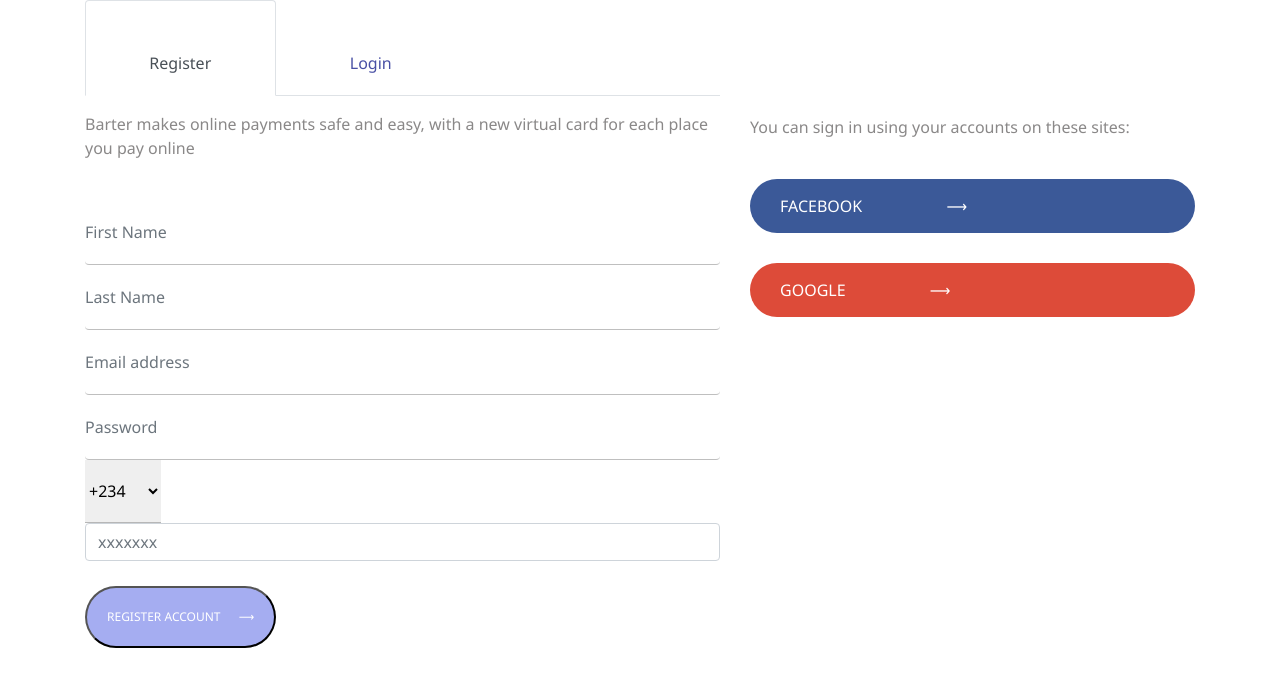
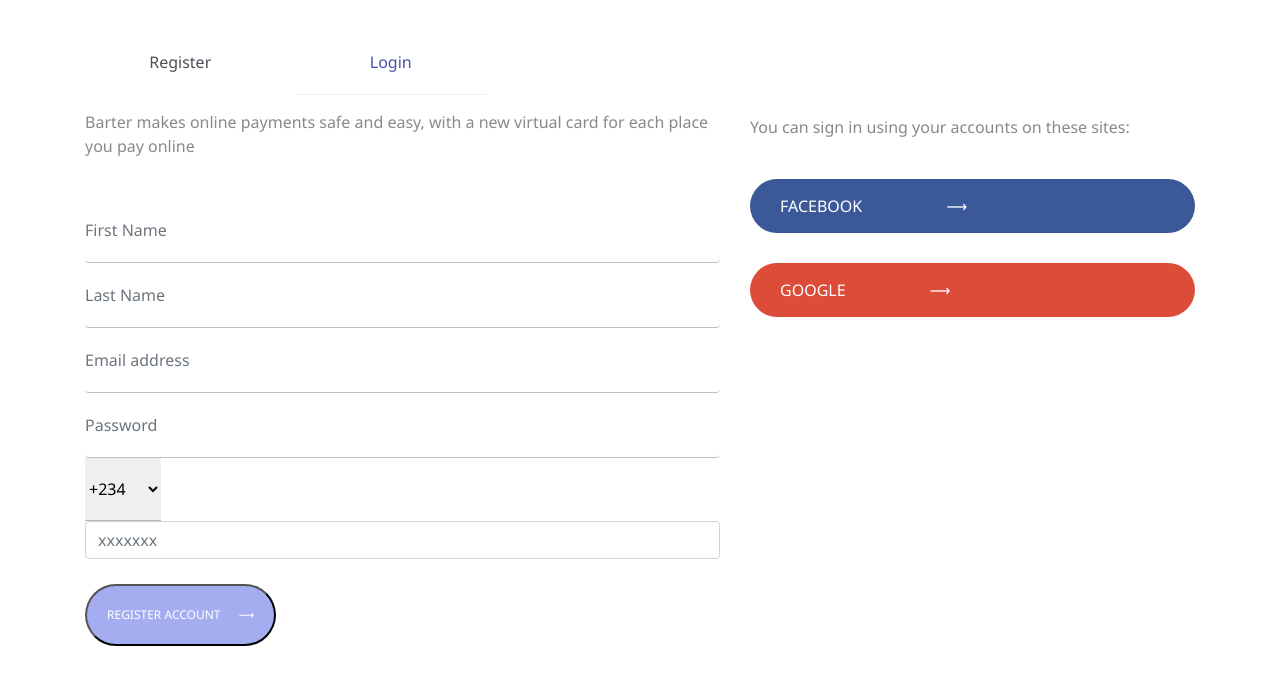
Before and after one commit to ocephraim/getbarter, a plain HTML site: page index.html in a window 1280 px wide. Drawn offline with nearby package versions, Linux system fonts and the light colour scheme.

Commit message:
4th commit

```diff
--- a/css/style.css
+++ b/css/style.css
@@ -13,6 +13,18 @@
     margin-bottom: 30px;
     color: rgb(73,80,165);
     background-color: none;
+}
+.nav-tabs {
+    border: none;
+}
+.nav-tabs .nav-link {
+    border: none;
+    margin-right: 20px;
+    border-bottom: 1px solid rgba(168, 165, 165, 0.2);
+}
+.nav-tabs .nav-link:hover, .nav-tabs .nav-link:focus {
+    border: none;
+    border-bottom: 1px solid rgb(48, 48, 136);
 }
 p {
     margin-bottom: 40px;
```
